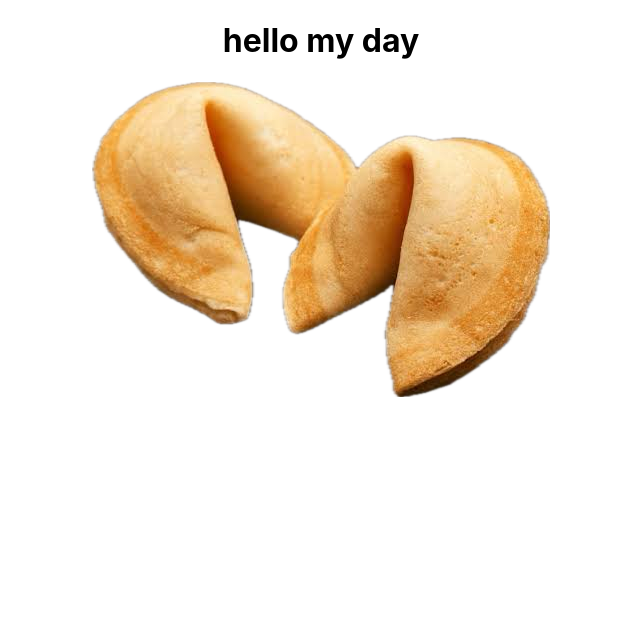
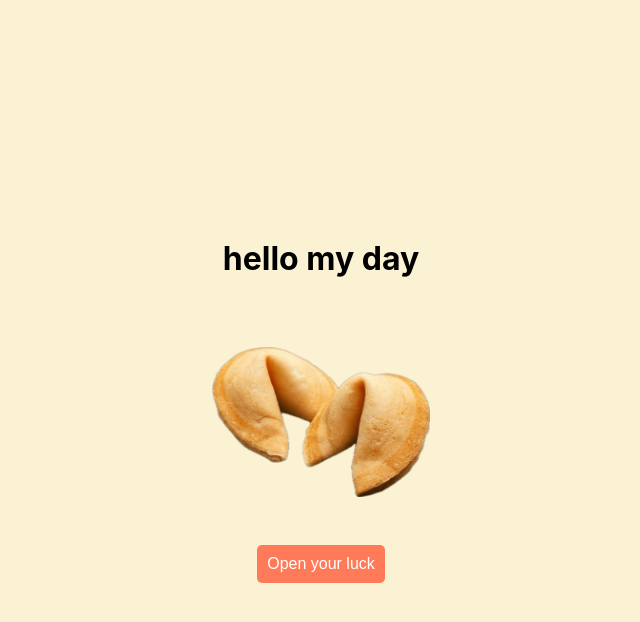
Before and after one commit to lenayoo/hellomyday, a React (Create React App) app: page / in a window 1280 px wide. Shown: the top 622 px of the page, without its empty margins (319-959 px from the left). Built offline with nearby package versions, Linux system fonts and the light colour scheme.

Commit message:
add btn hover effect

```diff
--- a/src/App.css
+++ b/src/App.css
@@ -1,38 +1,37 @@
-.App {
+body {
   text-align: center;
+  background-color: #faf2d3;
 }
 
-.App-logo {
-  height: 40vmin;
-  pointer-events: none;
+.App {
+  height: 100vh;
+  display: flex;
+  flex-direction: column;
+  justify-content: center;
+  align-items: center;
 }
 
-@media (prefers-reduced-motion: no-preference) {
-  .App-logo {
-    animation: App-logo-spin infinite 20s linear;
-  }
+.cookie {
+  width: 17%;
+  margin-top: 3em;
+  margin-bottom: 3em;
 }
 
-.App-header {
-  background-color: #282c34;
-  min-height: 100vh;
-  display: flex;
-  flex-direction: column;
-  align-items: center;
-  justify-content: center;
-  font-size: calc(10px + 2vmin);
-  color: white;
+.btn-cookie {
+  border: none;
+  background: #ff7a59;
+  color: #fff;
+  padding: 10px;
+  font-size: 16px;
+  border-radius: 5px;
+  position: relative;
+  box-sizing: border-box;
+  transition: all 500ms ease;
+  cursor: pointer;
 }
 
-.App-link {
-  color: #61dafb;
+.btn-cookie:hover {
+  color: #ff7a59;
+  border: #ff7a59 solid 1px;
+  background: #fff;
 }
-
-@keyframes App-logo-spin {
-  from {
-    transform: rotate(0deg);
-  }
-  to {
-    transform: rotate(360deg);
-  }
-}
--- a/src/App.js
+++ b/src/App.js
@@ -5,7 +5,10 @@ function App() {
   return (
     <div className="App">
       <h1>hello my day</h1>
-      <img src={cookie} alt="main" />
+      <img src={cookie} alt="main" className="cookie" />
+      <div>
+        <button className="btn-cookie">Open your luck</button>
+      </div>
     </div>
   )
 }
```
Also changed, not shown: public/logo192.png (deleted), public/logo512.png (deleted), public/manifest.json (deleted), public/robots.txt (deleted).
